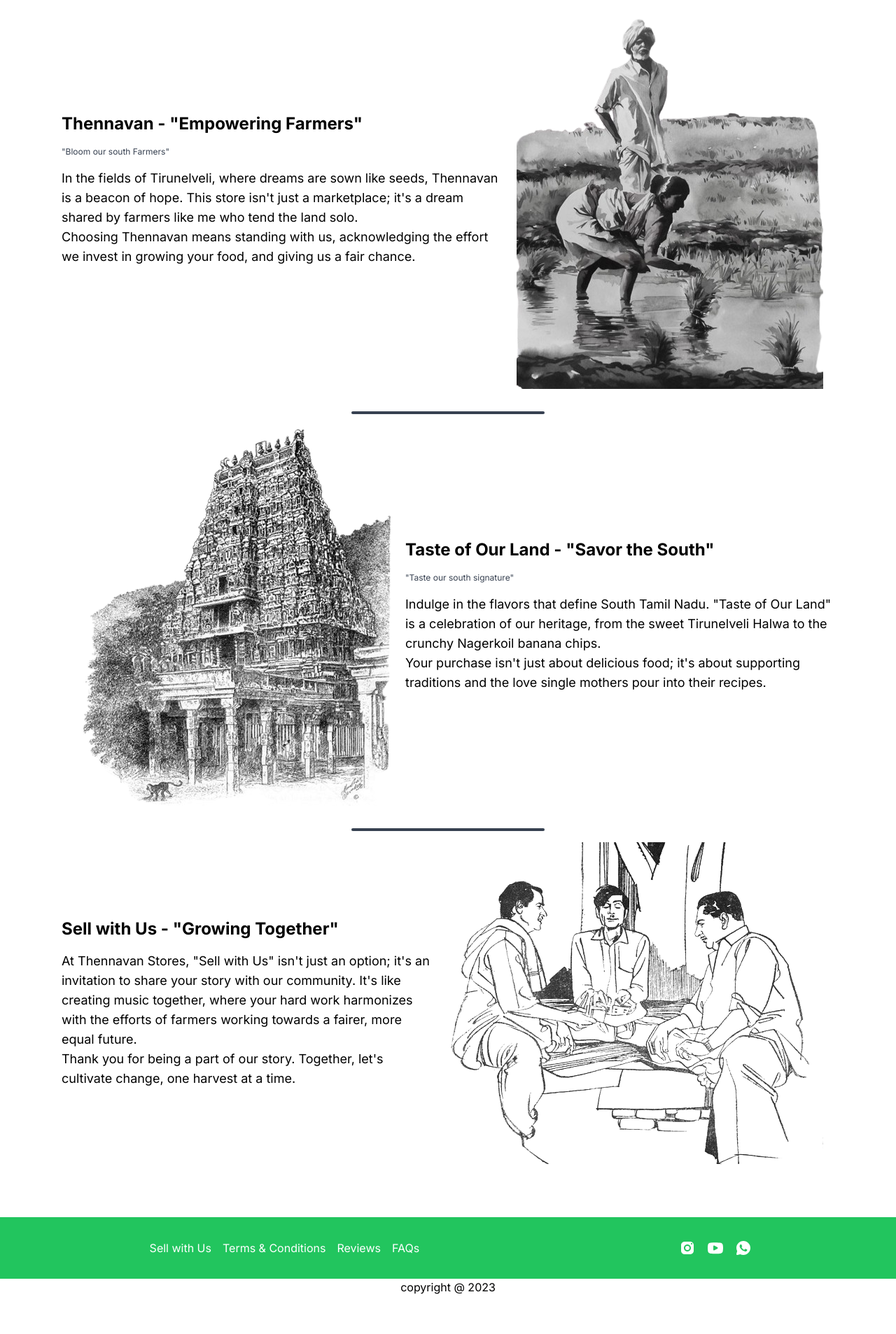
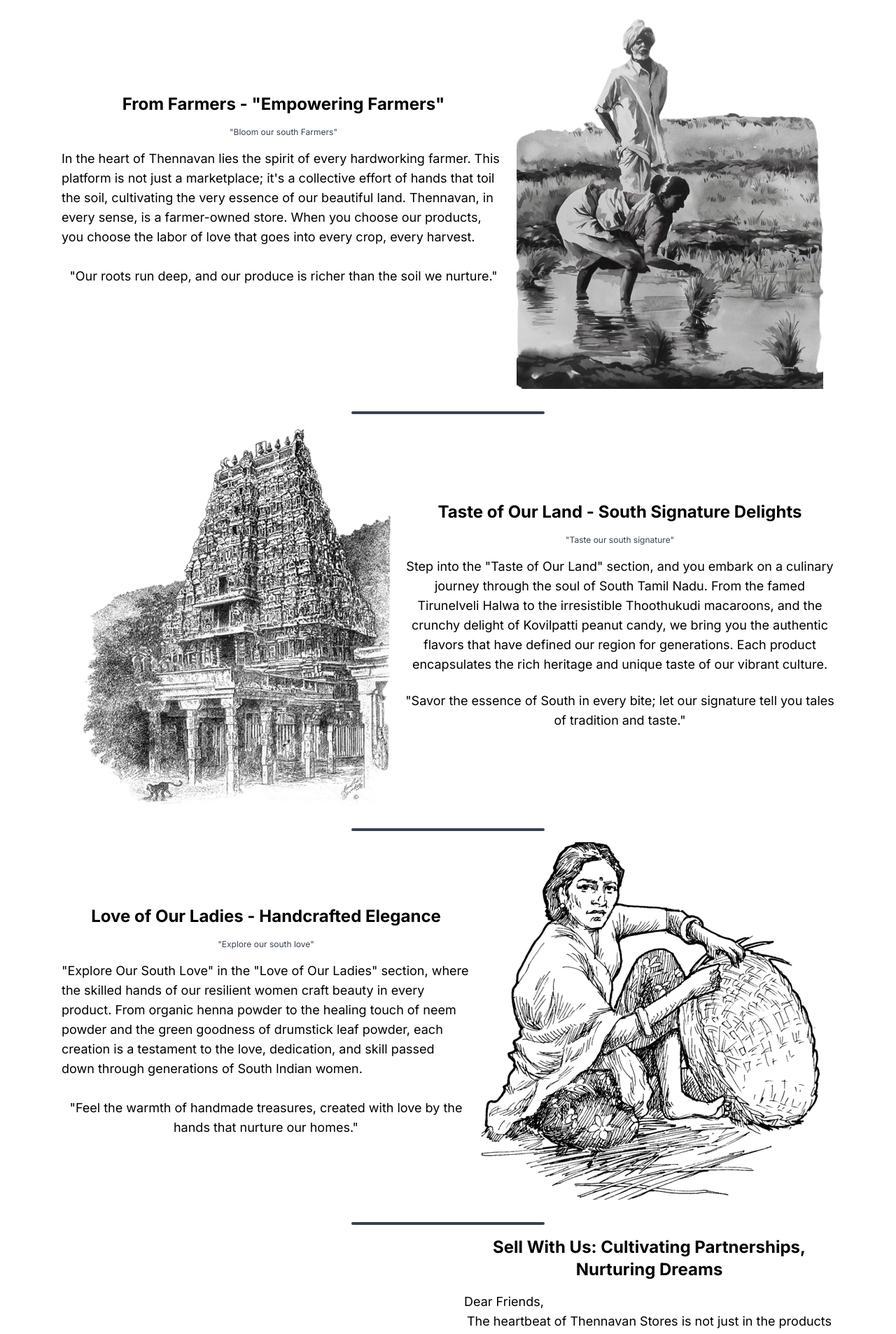
Before and after one commit to GayathriCodes2/THENNAVAN-UI, a Next.js app: page /about-us in a window 1280 px wide. Shown: the part 860-2767 px from the top of the page at 70% size. Before the commit the page ends 2712 px from the top, so only its background shows below. Built offline with nearby package versions, Linux system fonts and the light colour scheme.

Commit message:
Updated about us page

```diff
--- a/app/about-us/page.jsx
+++ b/app/about-us/page.jsx
@@ -8,7 +8,7 @@ const AboutUs = () => {
         Welcome to "Thennavan Stores"
       </h1>
 
-      {/* Section 1 */}
+      {/* Introduction */}
       <div className="flex flex-col md:flex-row items-center justify-center mb-4 md:mb-8">
         <img
           src='/leelavathi.png'
@@ -16,30 +16,30 @@ const AboutUs = () => {
           className="w-full md:w-1/2 mx-auto md:mx-4 mb-4 md:mb-0"
         />
         <div className="text-center md:text-left">
+          <h2 className="text-xl md:text-2xl font-bold mb-2 md:mb-4">Dear Visitors,</h2>
           <h2 className="text-xl md:text-2xl font-bold mb-2 md:mb-4">Thennavan - "A Farmer's Heartbeat"</h2>
 
 
           <p className="text-sm md:text-lg">
-            Embark on a heartfelt journey where farming isn't just a job but a passion. I'm Leelavathi, a single mother farmer from Tirunelveli, Tamil Nadu.
+            Embark on a heartfelt journey where farming isn't just a job but a passion. I am Leelavathi, a resilient single mother farmer from the enchanting lands of Tirunelveli, Tamil Nadu.
           </p>
           <p className="text-sm md:text-lg">
-            Thennavan Stores isn't just a place to shop; it's where the hard work of single moms like me meets the love we cultivate in the land.
-          </p>
+            Life has presented its share of challenges after the untimely departure of my husband. Yet, with unwavering determination, I am sowing the seeds of a dream - a dream that now flourishes in the form of Thennavan Stores.</p>
         </div>
       </div>
       <hr className="w-1/2 md:w-1/4 h-1 mx-auto my-2 md:my-4 bg-gray-700 border-0 rounded" />
 
-      {/* Section 2 */}
+      {/* From Farmers */}
       <div className="flex flex-col md:flex-row items-center justify-center mb-4 md:mb-8">
         <div className="text-center md:text-left">
-          <h2 className="text-xl md:text-2xl font-bold mb-2 md:mb-4">Thennavan - "Empowering Farmers"</h2>
-          <h6 className="text-xs md:text-xs text-gray-700 mb-2 md:mb-4">"Bloom our south Farmers"</h6>
+          <h2 className="text-xl md:text-2xl font-bold mb-2 md:mb-4 text-center">From Farmers - "Empowering Farmers"</h2>
+          <h6 className="text-xs md:text-xs text-gray-700 mb-2 md:mb-4 text-center">"Bloom our south Farmers"</h6>
           <p className="text-sm md:text-lg">
-            In the fields of Tirunelveli, where dreams are sown like seeds, Thennavan is a beacon of hope. This store isn't just a marketplace; it's a dream shared by farmers like me who tend the land solo.
+            In the heart of Thennavan lies the spirit of every hardworking farmer. This platform is not just a marketplace; it's a collective effort of hands that toil the soil, cultivating the very essence of our beautiful land. Thennavan, in every sense, is a farmer-owned store. When you choose our products, you choose the labor of love that goes into every crop, every harvest.
           </p>
-          <p className="text-sm md:text-lg">
-            Choosing Thennavan means standing with us, acknowledging the effort we invest in growing your food, and giving us a fair chance.
-          </p>
+          <p className="text-sm md:text-lg mx-auto text-center">
+            <br />
+            "Our roots run deep, and our produce is richer than the soil we nurture."</p>
         </div>
         <img
           src="/From-farmers-about-us-page.png"
@@ -49,7 +49,7 @@ const AboutUs = () => {
       </div>
       <hr className="w-1/2 md:w-1/4 h-1 mx-auto my-2 md:my-4 bg-gray-700 border-0 rounded" />
 
-      {/* Section 3 */}
+      {/* Taste of Our Land */}
       <div className="flex flex-col md:flex-row items-center justify-center mb-4 md:mb-8">
         <img
           src="/Temple-front-view.png"
@@ -57,36 +57,94 @@ const AboutUs = () => {
           className="w-full md:w-1/2 mx-auto md:mx-4 mb-4 md:mb-0"
         />
         <div className="text-center md:text-left">
-          <h2 className="text-xl md:text-2xl font-bold mb-2 md:mb-4">Taste of Our Land - "Savor the South"</h2>
-          <h6 className="text-xs md:text-xs text-gray-700 mb-2 md:mb-4">"Taste our south signature"</h6>
+          <h2 className="text-xl md:text-2xl font-bold mb-2 md:mb-4 text-center">Taste of Our Land - South Signature Delights</h2>
+          <h6 className="text-xs md:text-xs text-gray-700 mb-2 md:mb-4 text-center">"Taste our south signature"</h6>
 
-          <p className="text-sm md:text-lg">
-            Indulge in the flavors that define South Tamil Nadu. "Taste of Our Land" is a celebration of our heritage, from the sweet Tirunelveli Halwa to the crunchy Nagerkoil banana chips.
+          <p className="text-sm md:text-lg text-center">
+            Step into the "Taste of Our Land" section, and you embark on a culinary journey through the soul of South Tamil Nadu. From the famed Tirunelveli Halwa to the irresistible Thoothukudi macaroons, and the crunchy delight of Kovilpatti peanut candy, we bring you the authentic flavors that have defined our region for generations. Each product encapsulates the rich heritage and unique taste of our vibrant culture.
           </p>
-          <p className="text-sm md:text-lg">
-            Your purchase isn't just about delicious food; it's about supporting traditions and the love single mothers pour into their recipes.
-          </p>
+          <br />
+          <p className="text-sm md:text-lg text-center">
+            "Savor the essence of South in every bite; let our signature tell you tales of tradition and taste."</p>
         </div>
       </div>
       <hr className="w-1/2 md:w-1/4 h-1 mx-auto my-2 md:my-4 bg-gray-700 border-0 rounded" />
-
-      {/* Section 4 */}
+      {/* Love of our ladies */}
       <div className="flex flex-col md:flex-row items-center justify-center mb-4 md:mb-8">
         <div className="text-center md:text-left">
-          <h2 className="text-xl md:text-2xl font-bold mb-2 md:mb-4">Sell with Us - "Growing Together"</h2>
-
+          <h2 className="text-xl md:text-2xl font-bold mb-2 md:mb-4 text-center">Love of Our Ladies - Handcrafted Elegance</h2>
+          <h6 className="text-xs md:text-xs text-gray-700 mb-2 md:mb-4 text-center">"Explore our south love"</h6>
           <p className="text-sm md:text-lg">
-            At Thennavan Stores, "Sell with Us" isn't just an option; it's an invitation to share your story with our community. It's like creating music together, where your hard work harmonizes with the efforts of farmers working towards a fairer, more equal future.
+            "Explore Our South Love" in the "Love of Our Ladies" section, where the skilled hands of our resilient women craft beauty in every product. From organic henna powder to the healing touch of neem powder and the green goodness of drumstick leaf powder, each creation is a testament to the love, dedication, and skill passed down through generations of South Indian women.
           </p>
-          <p className="text-sm md:text-lg">
-            Thank you for being a part of our story. Together, let's cultivate change, one harvest at a time.
+          <p className="text-sm md:text-lg mx-auto text-center">
+            <br />
+            "Feel the warmth of handmade treasures, created with love by the hands that nurture our homes."
           </p>
         </div>
+        <img
+          src="/Basket_Weaving_Coloring_Page_Sketch_Coloring_Page-removebg-preview.png"
+          alt="Basket-Weaving-lady"
+          className="w-full md:w-1/2 mx-auto md:mx-4 mb-4 md:mb-0"
+        />
+      </div>
+      <hr className="w-1/2 md:w-1/4 h-1 mx-auto my-2 md:my-4 bg-gray-700 border-0 rounded" />
+      {/* Sell with Us */}
+      <div className="flex flex-col md:flex-row items-center justify-center mb-4 md:mb-8">
         <img
           src="/sell-with-us-image.png"
           alt="Sell with Us"
           className="w-full md:w-1/2 mx-auto md:mx-4 mb-4 md:mb-0"
         />
+
+        <div className="text-center md:text-left">
+          <h2 className="text-xl md:text-2xl font-bold mb-2 md:mb-4 text-center">Sell With Us: Cultivating Partnerships, Nurturing Dreams</h2>
+          <p className="text-sm md:text-lg">Dear Friends,</p>
+          <p className="text-sm md:text-lg text-center">
+            The heartbeat of Thennavan Stores is not just in the products we offer, but in the stories we share. It's about cultivating partnerships and nurturing dreams, which brings us to the "Sell With Us" initiative.
+            Empowering Farmers, Enriching Lives
+          </p>
+          <br />
+          <p className="text-sm md:text-lg text-center">"Sell With Us" is an open invitation to fellow farmers, a beckoning to join hands and showcase the fruits of your labor on our platform. We understand the struggles, the countless hours spent tending to the land, and the aspirations that often go unnoticed. Thennavan Stores is more than a marketplace; it's a community that empowers farmers, ensuring that the fruits of their hard work are recognized and celebrated.
+            "Your harvest deserves a stage, and we're here to provide it."
+            <br />
+            <br />
+            <strong className="text-sm md:text-lg text-center"> Breaking the Chains of Unfair Trade</strong>
+          </p>
+          <p className="text-sm md:text-lg text-center">The sad reality is that many farmers are at the mercy of middlemen who exploit their efforts, leaving them with minimal returns for their tireless work. Thennavan Stores seeks to break these chains, giving farmers a fair platform to connect directly with consumers. By choosing "Sell With Us," you are not just selling products; you are reclaiming the value of your work.</p>
+          <p className="text-sm md:text-lg text-center">
+            <br />
+            "Together, let's redefine the narrative of fair trade and prosperity for every farmer."</p><br />
+
+          <p className="text-sm md:text-lg text-center"><strong>Simple Steps to Join the Movement</strong></p>
+
+          <p className="text-sm md:text-lg"><strong>Register : </strong>Visit our 'Sell With Us' page and fill out a simple registration form. We believe in keeping things uncomplicated because your focus should be on what you do best – farming.
+          </p>
+          <br />
+
+          <p className="text-sm md:text-lg"><strong>List Your Products : </strong> Showcase your pride and joy – your harvest. List your products with detailed descriptions, sharing the story behind each one.
+          </p>
+          <br />
+          <p className="text-sm md:text-lg">
+            <strong> Connect with Consumers : </strong>Directly engage with the people who appreciate your hard work. Build relationships, share insights, and let the world experience the authenticity of your produce.
+          </p><br />
+          <p className="text-sm md:text-lg text-center">"Your journey as a farmer deserves to be celebrated, and 'Sell With Us' is your stage to shine."
+          </p>
+          <p className="text-sm md:text-lg text-center">"Sell With Us at Thennavan - Where Every Farmer is a Star." </p>
+          <br />
+          <hr className="w-1/2 md:w-1/4 h-1 mx-auto my-2 md:my-4 bg-gray-700 border-0 rounded" />
+
+          <p className="text-sm md:text-lg text-center">
+            At Thennavan Stores, we are not just a marketplace; we are a family of farmers, artisans, and consumers coming together to create a sustainable, fair ecosystem. Join us in our mission to make every harvest count, and let the world savor the true essence of your labor.
+          </p><br />
+          <p className="text-sm md:text-lg text-center">
+            "Thennavan - A Symphony of Hard Work, Tradition, and Love."
+          </p><br />
+          <p className="text-sm md:text-lg text-left">Yours, </p>
+          <p className="text-sm md:text-lg text-left"> Leelavathi</p>
+          <p className="text-sm md:text-lg text-left"> <strong>Founder, Thennavan Stores</strong></p>
+
+        </div>
       </div>
     </div>
   );
```
